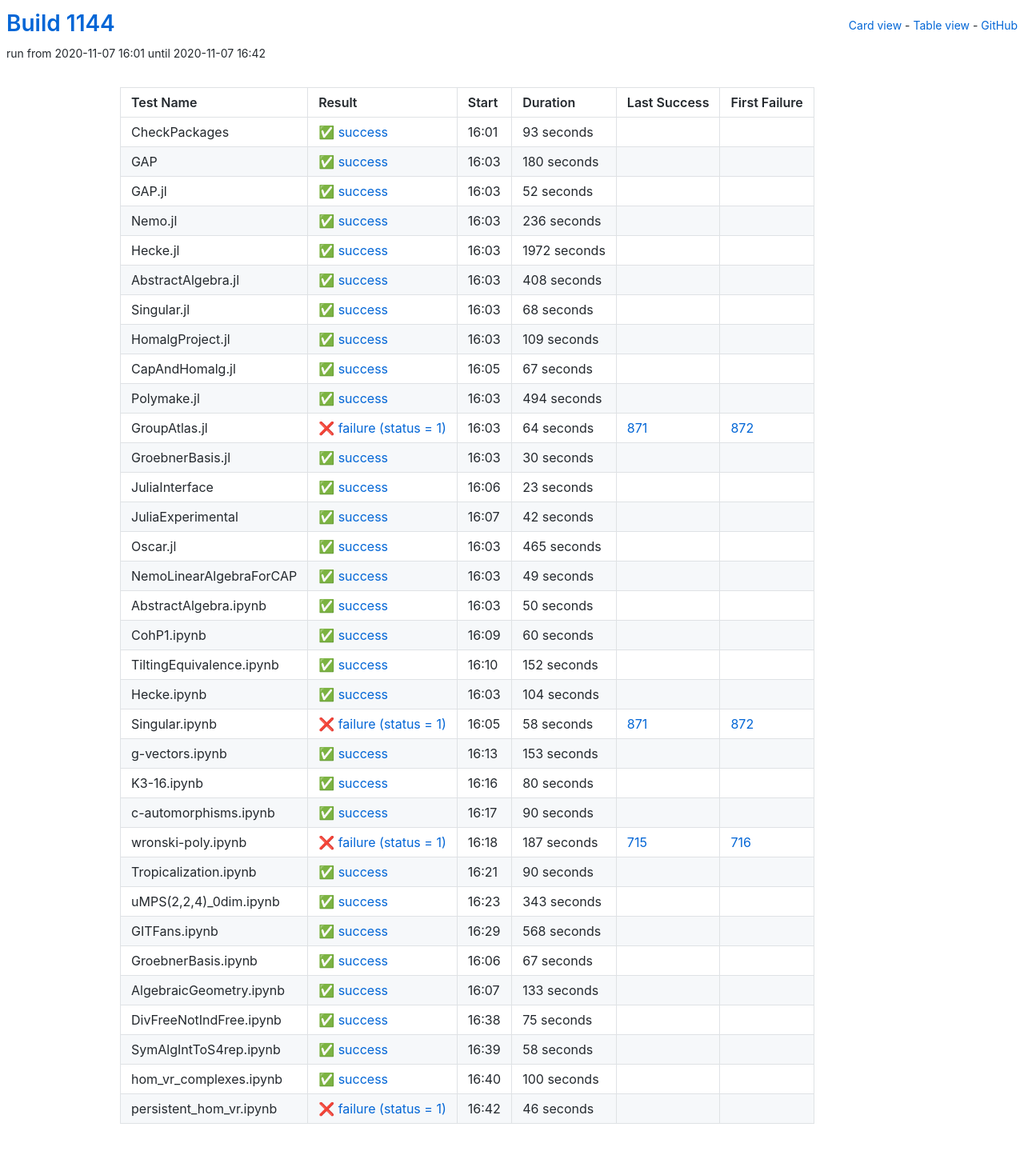
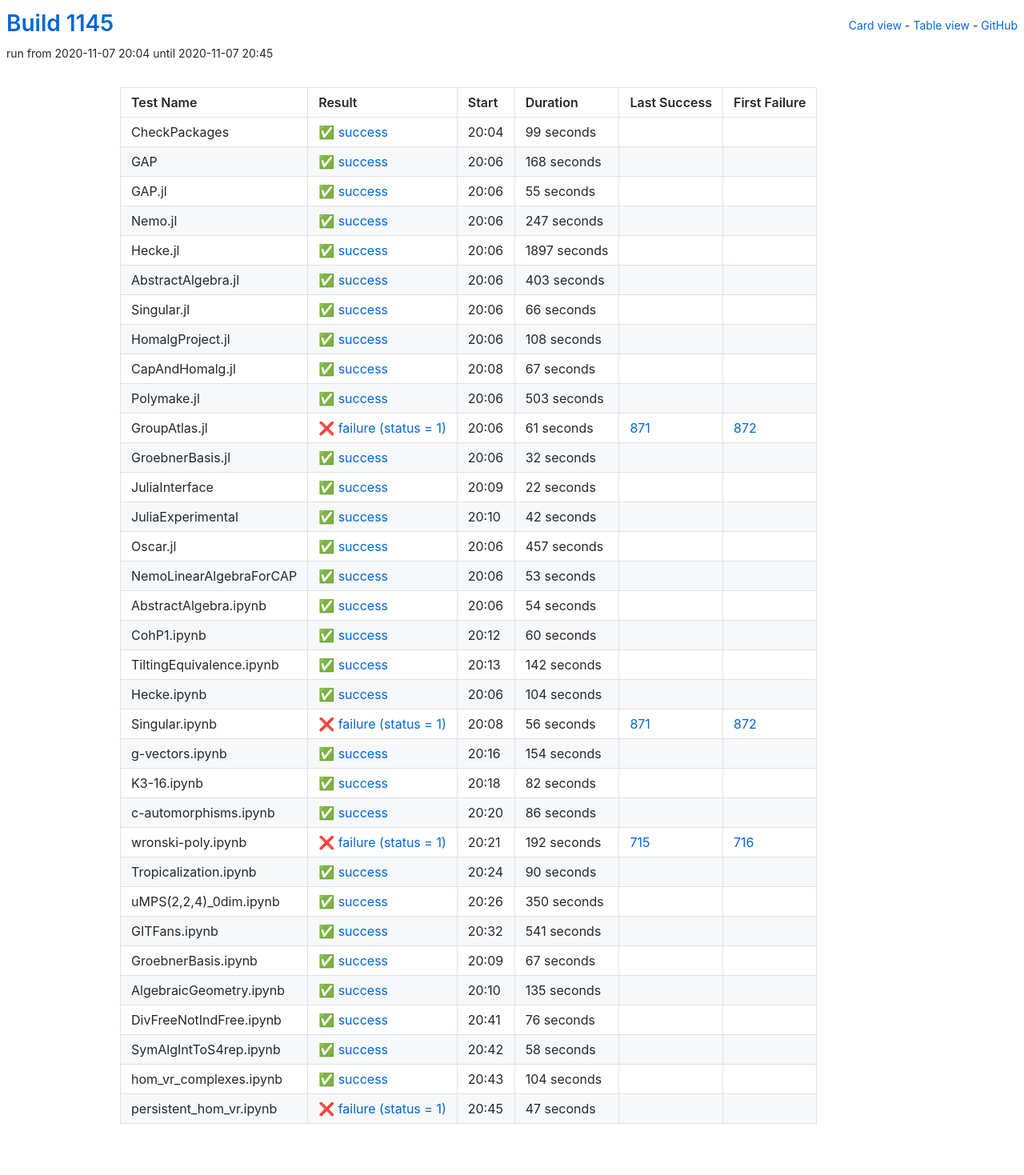
Before and after one commit to oscar-system/oscar-ci-status-stable, a Jekyll site: the page built from table.html, in a window 1280 px wide. Shown: the whole page at 80% size. Built offline with Jekyll 4.4.1, drawn with Linux system fonts in a browser that asks for light colours.

Commit message:
Build #1145

```diff
--- a/_data/ci.yml
+++ b/_data/ci.yml
@@ -1,6 +1,6 @@
 ---
-build: 1144
-build_url: https://oscarci.mathematik.uni-kl.de/job/oscar-stable/1144/
+build: 1145
+build_url: https://oscarci.mathematik.uni-kl.de/job/oscar-stable/1145/
 job: oscar-stable
 organization: oscar-system
 repo: oscar-ci-status-stable
@@ -8,104 +8,104 @@ repourl: https://github.com/oscar-system/oscar-ci-status-stable
 tests:
 - name: CheckPackages
   id: checkpackages
-  log: https://oscarci.mathematik.uni-kl.de/job/oscar-stable/1144/artifact/logs/build-1144/CheckPackages.log
-  start: 2020-11-07 16:01
+  log: https://oscarci.mathematik.uni-kl.de/job/oscar-stable/1145/artifact/logs/build-1145/CheckPackages.log
+  start: 2020-11-07 20:04
   success: true
   exitcode: 0
   status: success
-  duration: 93
+  duration: 99
   last_success: false
   last_success_url:
   first_failure: false
   first_failure_url:
 - name: GAP
   id: gap
-  log: https://oscarci.mathematik.uni-kl.de/job/oscar-stable/1144/artifact/logs/build-1144/GAP.log
-  start: 2020-11-07 16:03
+  log: https://oscarci.mathematik.uni-kl.de/job/oscar-stable/1145/artifact/logs/build-1145/GAP.log
+  start: 2020-11-07 20:06
   success: true
   exitcode: 0
   status: success
-  duration: 180
+  duration: 168
   last_success: false
   last_success_url:
   first_failure: false
   first_failure_url:
 - name: GAP.jl
   id: gap-jl
-  log: https://oscarci.mathematik.uni-kl.de/job/oscar-stable/1144/artifact/logs/build-1144/GAP.jl.log
-  start: 2020-11-07 16:03
+  log: https://oscarci.mathematik.uni-kl.de/job/oscar-stable/1145/artifact/logs/build-1145/GAP.jl.log
+  start: 2020-11-07 20:06
   success: true
   exitcode: 0
   status: success
-  duration: 52
+  duration: 55
   last_success: false
   last_success_url:
   first_failure: false
   first_failure_url:
 - name: Nemo.jl
   id: nemo-jl
-  log: https://oscarci.mathematik.uni-kl.de/job/oscar-stable/1144/artifact/logs/build-1144/Nemo.jl.log
-  start: 2020-11-07 16:03
+  log: https://oscarci.mathematik.uni-kl.de/job/oscar-stable/1145/artifact/logs/build-1145/Nemo.jl.log
+  start: 2020-11-07 20:06
   success: true
   exitcode: 0
   status: success
-  duration: 236
+  duration: 247
   last_success: false
   last_success_url:
   first_failure: false
   first_failure_url:
 - name: Hecke.jl
   id: hecke-jl
-  log: https://oscarci.mathematik.uni-kl.de/job/oscar-stable/1144/artifact/logs/build-1144/Hecke.jl.log
-  start: 2020-11-07 16:03
+  log: https://oscarci.mathematik.uni-kl.de/job/oscar-stable/1145/artifact/logs/build-1145/Hecke.jl.log
+  start: 2020-11-07 20:06
   success: true
   exitcode: 0
   status: success
-  duration: 1972
+  duration: 1897
   last_success: false
   last_success_url:
   first_failure: false
   first_failure_url:
 - name: AbstractAlgebra.jl
   id: abstractalgebra-jl
-  log: https://oscarci.mathematik.uni-kl.de/job/oscar-stable/1144/artifact/logs/build-1144/AbstractAlgebra.jl.log
-  start: 2020-11-07 16:03
+  log: https://oscarci.mathematik.uni-kl.de/job/oscar-stable/1145/artifact/logs/build-1145/AbstractAlgebra.jl.log
+  start: 2020-11-07 20:06
   success: true
   exitcode: 0
   status: success
-  duration: 408
+  duration: 403
   last_success: false
   last_success_url:
   first_failure: false
   first_failure_url:
 - name: Singular.jl
   id: singular-jl
-  log: https://oscarci.mathematik.uni-kl.de/job/oscar-stable/1144/artifact/logs/build-1144/Singular.jl.log
-  start: 2020-11-07 16:03
+  log: https://oscarci.mathematik.uni-kl.de/job/oscar-stable/1145/artifact/logs/build-1145/Singular.jl.log
+  start: 2020-11-07 20:06
   success: true
   exitcode: 0
   status: success
-  duration: 68
+  duration: 66
   last_success: false
   last_success_url:
   first_failure: false
   first_failure_url:
 - name: HomalgProject.jl
   id: homalgproject-jl
-  log: https://oscarci.mathematik.uni-kl.de/job/oscar-stable/1144/artifact/logs/build-1144/HomalgProject.jl.log
-  start: 2020-11-07 16:03
+  log: https://oscarci.mathematik.uni-kl.de/job/oscar-stable/1145/artifact/logs/build-1145/HomalgProject.jl.log
+  start: 2020-11-07 20:06
   success: true
   exitcode: 0
   status: success
-  duration: 109
+  duration: 108
   last_success: false
   last_success_url:
   first_failure: false
   first_failure_url:
 - name: CapAndHomalg.jl
   id: capandhomalg-jl
-  log: https://oscarci.mathematik.uni-kl.de/job/oscar-stable/1144/artifact/logs/build-1144/CapAndHomalg.jl.log
-  start: 2020-11-07 16:05
+  log: https://oscarci.mathematik.uni-kl.de/job/oscar-stable/1145/artifact/logs/build-1145/CapAndHomalg.jl.log
+  start: 2020-11-07 20:08
   success: true
   exitcode: 0
   status: success
@@ -116,56 +116,56 @@ tests:
   first_failure_url:
 - name: Polymake.jl
   id: polymake-jl
-  log: https://oscarci.mathematik.uni-kl.de/job/oscar-stable/1144/artifact/logs/build-1144/Polymake.jl.log
-  start: 2020-11-07 16:03
+  log: https://oscarci.mathematik.uni-kl.de/job/oscar-stable/1145/artifact/logs/build-1145/Polymake.jl.log
+  start: 2020-11-07 20:06
   success: true
   exitcode: 0
   status: success
-  duration: 494
+  duration: 503
   last_success: false
   last_success_url:
   first_failure: false
   first_failure_url:
 - name: GroupAtlas.jl
   id: groupatlas-jl
-  log: https://oscarci.mathematik.uni-kl.de/job/oscar-stable/1144/artifact/logs/build-1144/GroupAtlas.jl.log
-  start: 2020-11-07 16:03
+  log: https://oscarci.mathematik.uni-kl.de/job/oscar-stable/1145/artifact/logs/build-1145/GroupAtlas.jl.log
+  start: 2020-11-07 20:06
   success: false
   exitcode: 1
   status: failure
-  duration: 64
+  duration: 61
   last_success: 871
   last_success_url: https://oscarci.mathematik.uni-kl.de/job/oscar-stable/871/
   first_failure: 872
   first_failure_url: https://oscarci.mathematik.uni-kl.de/job/oscar-stable/872/
 - name: GroebnerBasis.jl
   id: groebnerbasis-jl
-  log: https://oscarci.mathematik.uni-kl.de/job/oscar-stable/1144/artifact/logs/build-1144/GroebnerBasis.jl.log
-  start: 2020-11-07 16:03
+  log: https://oscarci.mathematik.uni-kl.de/job/oscar-stable/1145/artifact/logs/build-1145/GroebnerBasis.jl.log
+  start: 2020-11-07 20:06
   success: true
   exitcode: 0
   status: success
-  duration: 30
+  duration: 32
   last_success: false
   last_success_url:
   first_failure: false
   first_failure_url:
 - name: JuliaInterface
   id: juliainterface
-  log: https://oscarci.mathematik.uni-kl.de/job/oscar-stable/1144/artifact/logs/build-1144/JuliaInterface.log
-  start: 2020-11-07 16:06
+  log: https://oscarci.mathematik.uni-kl.de/job/oscar-stable/1145/artifact/logs/build-1145/JuliaInterface.log
+  start: 2020-11-07 20:09
   success: true
   exitcode: 0
   status: success
-  duration: 23
+  duration: 22
   last_success: false
   last_success_url:
   first_failure: false
   first_failure_url:
 - name: JuliaExperimental
   id: juliaexperimental
-  log: https://oscarci.mathematik.uni-kl.de/job/oscar-stable/1144/artifact/logs/build-1144/JuliaExperimental.log
-  start: 2020-11-07 16:07
+  log: https://oscarci.mathematik.uni-kl.de/job/oscar-stable/1145/artifact/logs/build-1145/JuliaExperimental.log
+  start: 2020-11-07 20:10
   success: true
   exitcode: 0
   status: success
@@ -176,44 +176,44 @@ tests:
   first_failure_url:
 - name: Oscar.jl
   id: oscar-jl
-  log: https://oscarci.mathematik.uni-kl.de/job/oscar-stable/1144/artifact/logs/build-1144/Oscar.jl.log
-  start: 2020-11-07 16:03
+  log: https://oscarci.mathematik.uni-kl.de/job/oscar-stable/1145/artifact/logs/build-1145/Oscar.jl.log
+  start: 2020-11-07 20:06
   success: true
   exitcode: 0
   status: success
-  duration: 465
+  duration: 457
   last_success: false
   last_success_url:
   first_failure: false
   first_failure_url:
 - name: NemoLinearAlgebraForCAP
   id: nemolinearalgebraforcap
-  log: https://oscarci.mathematik.uni-kl.de/job/oscar-stable/1144/artifact/logs/build-1144/NemoLinearAlgebraForCAP.log
-  start: 2020-11-07 16:03
+  log: https://oscarci.mathematik.uni-kl.de/job/oscar-stable/1145/artifact/logs/build-1145/NemoLinearAlgebraForCAP.log
+  start: 2020-11-07 20:06
   success: true
   exitcode: 0
   status: success
-  duration: 49
+  duration: 53
   last_success: false
   last_success_url:
   first_failure: false
   first_failure_url:
 - name: AbstractAlgebra.ipynb
   id: abstractalgebra-ipynb
-  log: https://oscarci.mathematik.uni-kl.de/job/oscar-stable/1144/artifact/logs/build-1144/AbstractAlgebra.ipynb.log
-  start: 2020-11-07 16:03
+  log: https://oscarci.mathematik.uni-kl.de/job/oscar-stable/1145/artifact/logs/build-1145/AbstractAlgebra.ipynb.log
+  start: 2020-11-07 20:06
   success: true
   exitcode: 0
   status: success
-  duration: 50
+  duration: 54
   last_success: false
   last_success_url:
   first_failure: false
   first_failure_url:
 - name: CohP1.ipynb
   id: cohp1-ipynb
-  log: https://oscarci.mathematik.uni-kl.de/job/oscar-stable/1144/artifact/logs/build-1144/CohP1.ipynb.log
-  start: 2020-11-07 16:09
+  log: https://oscarci.mathematik.uni-kl.de/job/oscar-stable/1145/artifact/logs/build-1145/CohP1.ipynb.log
+  start: 2020-11-07 20:12
   success: true
   exitcode: 0
   status: success
@@ -224,20 +224,20 @@ tests:
   first_failure_url:
 - name: TiltingEquivalence.ipynb
   id: tiltingequivalence-ipynb
-  log: https://oscarci.mathematik.uni-kl.de/job/oscar-stable/1144/artifact/logs/build-1144/TiltingEquivalence.ipynb.log
-  start: 2020-11-07 16:10
+  log: https://oscarci.mathematik.uni-kl.de/job/oscar-stable/1145/artifact/logs/build-1145/TiltingEquivalence.ipynb.log
+  start: 2020-11-07 20:13
   success: true
   exitcode: 0
   status: success
-  duration: 152
+  duration: 142
   last_success: false
   last_success_url:
   first_failure: false
   first_failure_url:
 - name: Hecke.ipynb
   id: hecke-ipynb
-  log: https://oscarci.mathematik.uni-kl.de/job/oscar-stable/1144/artifact/logs/build-1144/Hecke.ipynb.log
-  start: 2020-11-07 16:03
+  log: https://oscarci.mathematik.uni-kl.de/job/oscar-stable/1145/artifact/logs/build-1145/Hecke.ipynb.log
+  start: 2020-11-07 20:06
   success: true
   exitcode: 0
   status: success
@@ -248,68 +248,68 @@ tests:
   first_failure_url:
 - name: Singular.ipynb
   id: singular-ipynb
-  log: https://oscarci.mathematik.uni-kl.de/job/oscar-stable/1144/artifact/logs/build-1144/Singular.ipynb.log
-  start: 2020-11-07 16:05
+  log: https://oscarci.mathematik.uni-kl.de/job/oscar-stable/1145/artifact/logs/build-1145/Singular.ipynb.log
+  start: 2020-11-07 20:08
   success: false
   exitcode: 1
   status: failure
-  duration: 58
+  duration: 56
   last_success: 871
   last_success_url: https://oscarci.mathematik.uni-kl.de/job/oscar-stable/871/
   first_failure: 872
   first_failure_url: https://oscarci.mathematik.uni-kl.de/job/oscar-stable/872/
 - name: g-vectors.ipynb
   id: g-vectors-ipynb
-  log: https://oscarci.mathematik.uni-kl.de/job/oscar-stable/1144/artifact/logs/build-1144/g-vectors.ipynb.log
-  start: 2020-11-07 16:13
+  log: https://oscarci.mathematik.uni-kl.de/job/oscar-stable/1145/artifact/logs/build-1145/g-vectors.ipynb.log
+  start: 2020-11-07 20:16
   success: true
   exitcode: 0
   status: success
-  duration: 153
+  duration: 154
   last_success: false
   last_success_url:
   first_failure: false
   first_failure_url:
 - name: K3-16.ipynb
   id: k3-16-ipynb
-  log: https://oscarci.mathematik.uni-kl.de/job/oscar-stable/1144/artifact/logs/build-1144/K3-16.ipynb.log
-  start: 2020-11-07 16:16
+  log: https://oscarci.mathematik.uni-kl.de/job/oscar-stable/1145/artifact/logs/build-1145/K3-16.ipynb.log
+  start: 2020-11-07 20:18
   success: true
   exitcode: 0
   status: success
-  duration: 80
+  duration: 82
   last_success: false
   last_success_url:
   first_failure: false
   first_failure_url:
 - name: c-automorphisms.ipynb
   id: c-automorphisms-ipynb
-  log: https://oscarci.mathematik.uni-kl.de/job/oscar-stable/1144/artifact/logs/build-1144/c-automorphisms.ipynb.log
-  start: 2020-11-07 16:17
+  log: https://oscarci.mathematik.uni-kl.de/job/oscar-stable/1145/artifact/logs/build-1145/c-automorphisms.ipynb.log
+  start: 2020-11-07 20:20
   success: true
   exitcode: 0
   status: success
-  duration: 90
+  duration: 86
   last_success: false
   last_success_url:
   first_failure: false
   first_failure_url:
 - name: wronski-poly.ipynb
   id: wronski-poly-ipynb
-  log: https://oscarci.mathematik.uni-kl.de/job/oscar-stable/1144/artifact/logs/build-1144/wronski-poly.ipynb.log
-  start: 2020-11-07 16:18
+  log: https://oscarci.mathematik.uni-kl.de/job/oscar-stable/1145/artifact/logs/build-1145/wronski-poly.ipynb.log
+  start: 2020-11-07 20:21
   success: false
   exitcode: 1
   status: failure
-  duration: 187
+  duration: 192
   last_success: 715
   last_success_url: https://oscarci.mathematik.uni-kl.de/job/oscar-stable/715/
   first_failure: 716
   first_failure_url: https://oscarci.mathematik.uni-kl.de/job/oscar-stable/716/
 - name: Tropicalization.ipynb
   id: tropicalization-ipynb
-  log: https://oscarci.mathematik.uni-kl.de/job/oscar-stable/1144/artifact/logs/build-1144/Tropicalization.ipynb.log
-  start: 2020-11-07 16:21
+  log: https://oscarci.mathematik.uni-kl.de/job/oscar-stable/1145/artifact/logs/build-1145/Tropicalization.ipynb.log
+  start: 2020-11-07 20:24
   success: true
   exitcode: 0
   status: success
@@ -320,32 +320,32 @@ tests:
   first_failure_url:
 - name: uMPS(2,2,4)_0dim.ipynb
   id: umps-2-2-4-0dim-ipynb
-  log: https://oscarci.mathematik.uni-kl.de/job/oscar-stable/1144/artifact/logs/build-1144/uMPS-2-2-4-_0dim.ipynb.log
-  start: 2020-11-07 16:23
+  log: https://oscarci.mathematik.uni-kl.de/job/oscar-stable/1145/artifact/logs/build-1145/uMPS-2-2-4-_0dim.ipynb.log
+  start: 2020-11-07 20:26
   success: true
   exitcode: 0
   status: success
-  duration: 343
+  duration: 350
   last_success: false
   last_success_url:
   first_failure: false
   first_failure_url:
 - name: GITFans.ipynb
   id: gitfans-ipynb
-  log: https://oscarci.mathematik.uni-kl.de/job/oscar-stable/1144/artifact/logs/build-1144/GITFans.ipynb.log
-  start: 2020-11-07 16:29
+  log: https://oscarci.mathematik.uni-kl.de/job/oscar-stable/1145/artifact/logs/build-1145/GITFans.ipynb.log
+  start: 2020-11-07 20:32
   success: true
   exitcode: 0
   status: success
-  duration: 568
+  duration: 541
   last_success: false
   last_success_url:
   first_failure: false
   first_failure_url:
 - name: GroebnerBasis.ipynb
   id: groebnerbasis-ipynb
-  log: https://oscarci.mathematik.uni-kl.de/job/oscar-stable/1144/artifact/logs/build-1144/GroebnerBasis.ipynb.log
-  start: 2020-11-07 16:06
+  log: https://oscarci.mathematik.uni-kl.de/job/oscar-stable/1145/artifact/logs/build-1145/GroebnerBasis.ipynb.log
+  start: 2020-11-07 20:09
   success: true
   exitcode: 0
   status: success
@@ -356,32 +356,32 @@ tests:
   first_failure_url:
 - name: AlgebraicGeometry.ipynb
   id: algebraicgeometry-ipynb
-  log: https://oscarci.mathematik.uni-kl.de/job/oscar-stable/1144/artifact/logs/build-1144/AlgebraicGeometry.ipynb.log
-  start: 2020-11-07 16:07
+  log: https://oscarci.mathematik.uni-kl.de/job/oscar-stable/1145/artifact/logs/build-1145/AlgebraicGeometry.ipynb.log
+  start: 2020-11-07 20:10
   success: true
   exitcode: 0
   status: success
-  duration: 133
+  duration: 135
   last_success: false
   last_success_url:
   first_failure: false
   first_failure_url:
 - name: DivFreeNotIndFree.ipynb
   id: divfreenotindfree-ipynb
-  log: https://oscarci.mathematik.uni-kl.de/job/oscar-stable/1144/artifact/logs/build-1144/DivFreeNotIndFree.ipynb.log
-  start: 2020-11-07 16:38
+  log: https://oscarci.mathematik.uni-kl.de/job/oscar-stable/1145/artifact/logs/build-1145/DivFreeNotIndFree.ipynb.log
+  start: 2020-11-07 20:41
   success: true
   exitcode: 0
   status: success
-  duration: 75
+  duration: 76
   last_success: false
   last_success_url:
   first_failure: false
   first_failure_url:
 - name: SymAlgIntToS4rep.ipynb
   id: symalginttos4rep-ipynb
-  log: https://oscarci.mathematik.uni-kl.de/job/oscar-stable/1144/artifact/logs/build-1144/SymAlgIntToS4rep.ipynb.log
-  start: 2020-11-07 16:39
+  log: https://oscarci.mathematik.uni-kl.de/job/oscar-stable/1145/artifact/logs/build-1145/SymAlgIntToS4rep.ipynb.log
+  start: 2020-11-07 20:42
   success: true
   exitcode: 0
   status: success
@@ -392,24 +392,24 @@ tests:
   first_failure_url:
 - name: hom_vr_complexes.ipynb
   id: hom-vr-complexes-ipynb
-  log: https://oscarci.mathematik.uni-kl.de/job/oscar-stable/1144/artifact/logs/build-1144/hom_vr_complexes.ipynb.log
-  start: 2020-11-07 16:40
+  log: https://oscarci.mathematik.uni-kl.de/job/oscar-stable/1145/artifact/logs/build-1145/hom_vr_complexes.ipynb.log
+  start: 2020-11-07 20:43
   success: true
   exitcode: 0
   status: success
-  duration: 100
+  duration: 104
   last_success: false
   last_success_url:
   first_failure: false
   first_failure_url:
 - name: persistent_hom_vr.ipynb
   id: persistent-hom-vr-ipynb
-  log: https://oscarci.mathematik.uni-kl.de/job/oscar-stable/1144/artifact/logs/build-1144/persistent_hom_vr.ipynb.log
-  start: 2020-11-07 16:42
+  log: https://oscarci.mathematik.uni-kl.de/job/oscar-stable/1145/artifact/logs/build-1145/persistent_hom_vr.ipynb.log
+  start: 2020-11-07 20:45
   success: false
   exitcode: 1
   status: failure
-  duration: 46
+  duration: 47
   last_success: false
   last_success_url:
   first_failure: false
```
Also changed, not shown: README.md.
